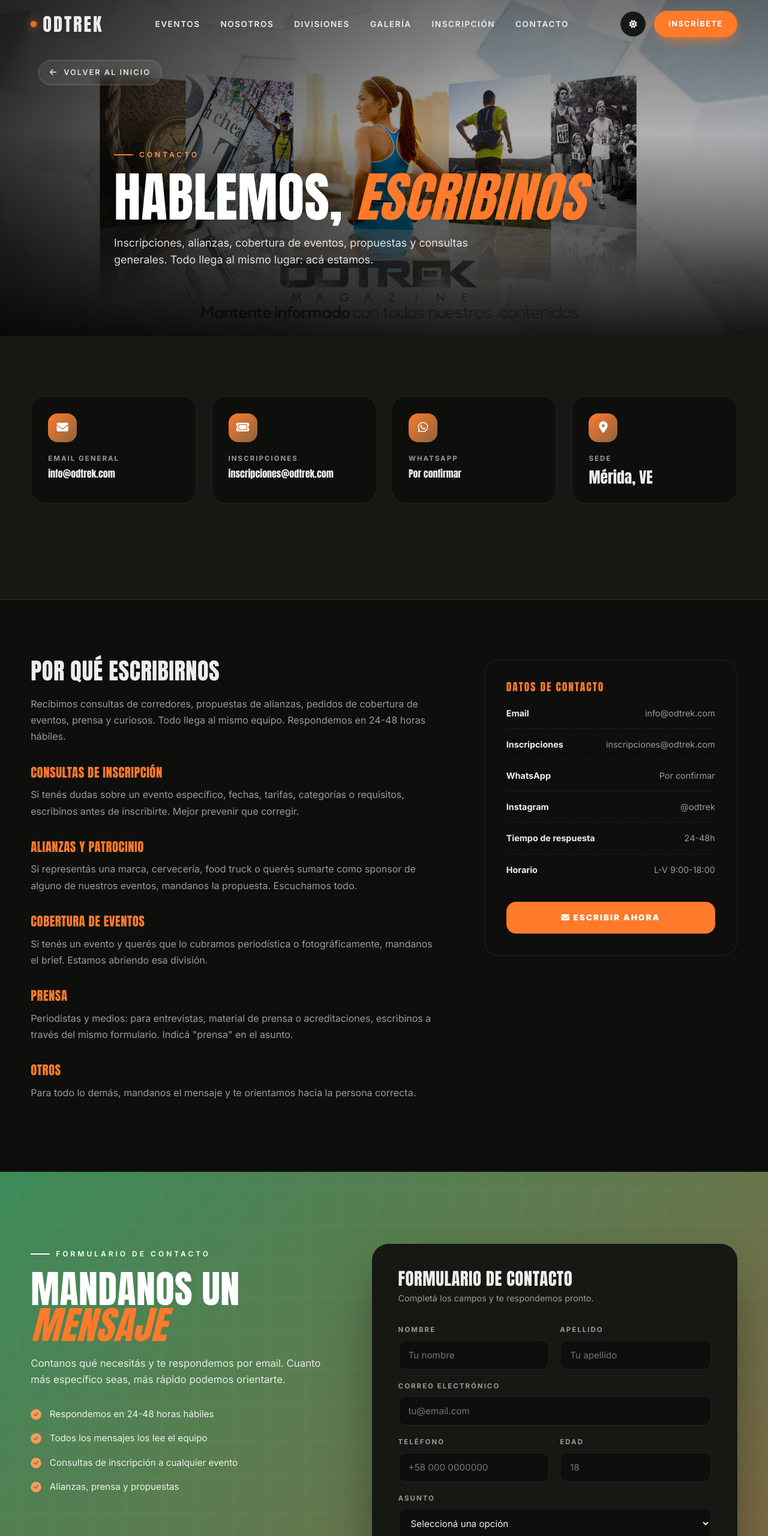
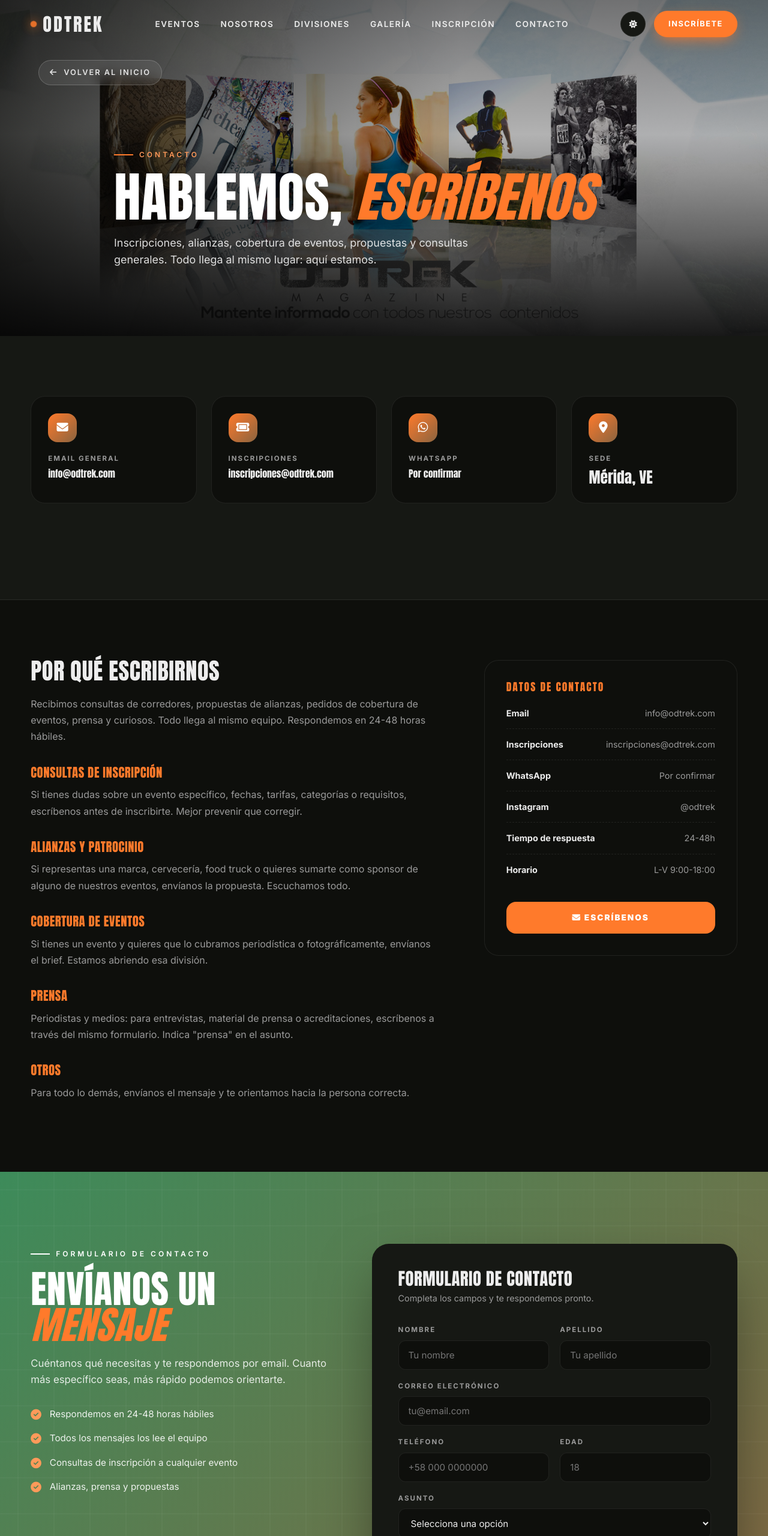
Before and after one commit to hjesaal-sketch/odtrek, a plain HTML site: page secciones/contacto.html in a window 1280 px wide. Shown: the top 2560 px of the page at 60% size. Drawn offline with Linux system fonts and the light colour scheme; files whose address does not match are found by name; a web font is replaced by a local one.

Commit message:
fix: corregir contacto.html a español venezolano

```diff
--- a/secciones/contacto.html
+++ b/secciones/contacto.html
@@ -7,14 +7,14 @@
   <meta name="theme-color" content="#F4EFE7" media="(prefers-color-scheme: light)" />
 
   <title>Contacto · ODTREK</title>
-  <meta name="description" content="Contactate con ODTREK. Inscripciones, alianzas, cobertura de eventos, prensa y consultas generales." />
+  <meta name="description" content="Contáctate con ODTREK. Inscripciones, alianzas, cobertura de eventos, prensa y consultas generales." />
   <meta name="robots" content="index, follow, max-image-preview:large" />
   <link rel="canonical" href="https://odtrek.vercel.app/secciones/contacto.html" />
 
   <meta property="og:type" content="website" />
   <meta property="og:site_name" content="ODTREK" />
   <meta property="og:title" content="Contacto · ODTREK" />
-  <meta property="og:description" content="Escribinos. Inscripciones, alianzas, prensa y consultas." />
+  <meta property="og:description" content="Escríbenos. Inscripciones, alianzas, prensa y consultas." />
   <meta property="og:url" content="https://odtrek.vercel.app/secciones/contacto.html" />
   <meta property="og:image" content="https://odtrek.vercel.app/assets/og/og-odtrek.jpg" />
   <meta property="og:image:width" content="1200" />
@@ -24,7 +24,7 @@
   <meta name="twitter:card" content="summary_large_image" />
   <meta name="twitter:site" content="@odtrek" />
   <meta name="twitter:title" content="Contacto · ODTREK" />
-  <meta name="twitter:description" content="Escribinos. Inscripciones, alianzas, prensa y consultas." />
+  <meta name="twitter:description" content="Escríbenos. Inscripciones, alianzas, prensa y consultas." />
   <meta name="twitter:image" content="https://odtrek.vercel.app/assets/og/og-odtrek.jpg" />
 
   <link rel="icon" type="image/x-icon" href="/favicon.ico" />
@@ -77,8 +77,8 @@
     </a>
     <div class="container page-hero-content">
       <span class="kicker">Contacto</span>
-      <h1>Hablemos, <em>escribinos</em></h1>
-      <p class="lead">Inscripciones, alianzas, cobertura de eventos, propuestas y consultas generales. Todo llega al mismo lugar: acá estamos.</p>
+      <h1>Hablemos, <em>escríbenos</em></h1>
+      <p class="lead">Inscripciones, alianzas, cobertura de eventos, propuestas y consultas generales. Todo llega al mismo lugar: aquí estamos.</p>
     </div>
   </section>
 
@@ -116,19 +116,19 @@
         <p>Recibimos consultas de corredores, propuestas de alianzas, pedidos de cobertura de eventos, prensa y curiosos. Todo llega al mismo equipo. Respondemos en 24-48 horas hábiles.</p>
 
         <h3>Consultas de inscripción</h3>
-        <p>Si tenés dudas sobre un evento específico, fechas, tarifas, categorías o requisitos, escribinos antes de inscribirte. Mejor prevenir que corregir.</p>
+        <p>Si tienes dudas sobre un evento específico, fechas, tarifas, categorías o requisitos, escríbenos antes de inscribirte. Mejor prevenir que corregir.</p>
 
         <h3>Alianzas y patrocinio</h3>
-        <p>Si representás una marca, cervecería, food truck o querés sumarte como sponsor de alguno de nuestros eventos, mandanos la propuesta. Escuchamos todo.</p>
+        <p>Si representas una marca, cervecería, food truck o quieres sumarte como sponsor de alguno de nuestros eventos, envíanos la propuesta. Escuchamos todo.</p>
 
         <h3>Cobertura de eventos</h3>
-        <p>Si tenés un evento y querés que lo cubramos periodística o fotográficamente, mandanos el brief. Estamos abriendo esa división.</p>
+        <p>Si tienes un evento y quieres que lo cubramos periodística o fotográficamente, envíanos el brief. Estamos abriendo esa división.</p>
 
         <h3>Prensa</h3>
-        <p>Periodistas y medios: para entrevistas, material de prensa o acreditaciones, escribinos a través del mismo formulario. Indicá "prensa" en el asunto.</p>
+        <p>Periodistas y medios: para entrevistas, material de prensa o acreditaciones, escríbenos a través del mismo formulario. Indica "prensa" en el asunto.</p>
 
         <h3>Otros</h3>
-        <p>Para todo lo demás, mandanos el mensaje y te orientamos hacia la persona correcta.</p>
+        <p>Para todo lo demás, envíanos el mensaje y te orientamos hacia la persona correcta.</p>
       </div>
 
       <aside class="content-sidebar">
@@ -142,7 +142,7 @@
           <li><strong>Horario</strong><span>L-V 9:00-18:00</span></li>
         </ul>
         <a href="#contacto-form" class="sidebar-cta">
-          <i class="fa-solid fa-envelope"></i> Escribir ahora
+          <i class="fa-solid fa-envelope"></i> Escríbenos
         </a>
       </aside>
     </div>
@@ -152,8 +152,8 @@
     <div class="container insc-grid">
       <div>
         <span class="kicker">Formulario de contacto</span>
-        <h2 class="section-title">Mandanos un <em>mensaje</em></h2>
-        <p class="lead">Contanos qué necesitás y te respondemos por email. Cuanto más específico seas, más rápido podemos orientarte.</p>
+        <h2 class="section-title">Envíanos un <em>mensaje</em></h2>
+        <p class="lead">Cuéntanos qué necesitas y te respondemos por email. Cuanto más específico seas, más rápido podemos orientarte.</p>
         <ul class="insc-benefits">
           <li><i class="fa-solid fa-circle-check"></i><span>Respondemos en 24-48 horas hábiles</span></li>
           <li><i class="fa-solid fa-circle-check"></i><span>Todos los mensajes los lee el equipo</span></li>
@@ -164,7 +164,7 @@
 
       <div class="form-card">
         <h3>Formulario de contacto</h3>
-        <p>Completá los campos y te respondemos pronto.</p>
+        <p>Completa los campos y te respondemos pronto.</p>
         <form id="inscForm" novalidate>
           <div class="form-row">
             <div class="field">
@@ -198,7 +198,7 @@
           <div class="field">
             <label for="evento">Asunto</label>
             <select id="evento" name="evento" required>
-              <option value="">Seleccioná una opción</option>
+              <option value="">Selecciona una opción</option>
               <option value="inscripcion">Consulta de inscripción</option>
               <option value="alianza">Alianza / Patrocinio</option>
               <option value="cobertura">Cobertura de eventos</option>
```
